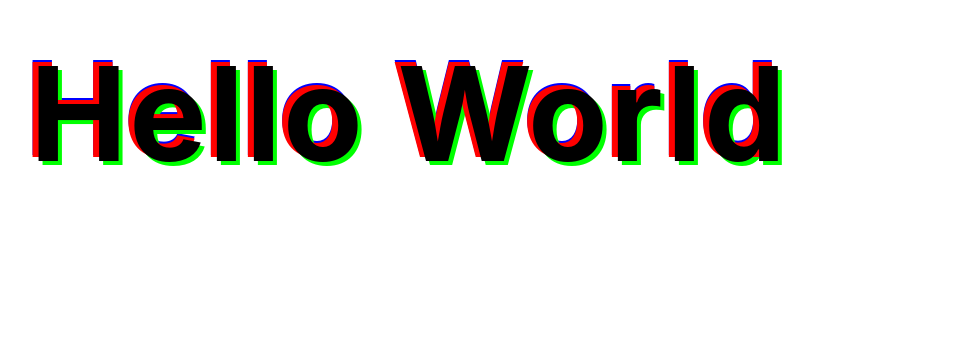
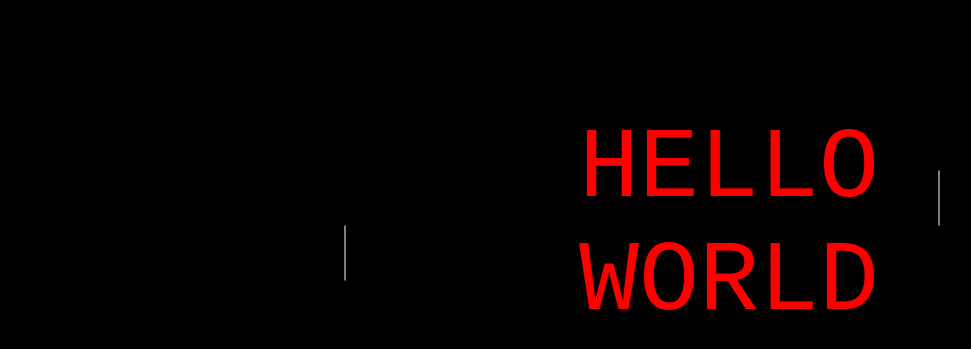
Before and after one commit to huynhlephuc/cool_css_scss, a React (Create React App) app: page / in a window 1280 px wide. Shown: the part 287-636 px from the top of the page, without its empty margins (231-1202 px from the left). Built offline with nearby package versions, Linux system fonts and the light colour scheme.

Commit message:
cut font

```diff
--- a/src/App.js
+++ b/src/App.js
@@ -3,14 +3,15 @@ import './assets/index.scss';
 // import { SlideCheckbox } from './components/checkbox/slide_checkbox';
 // import { ChangeFontColor } from './components/font/change_font_color';
 // import { SearchResponsive } from './components/search/search_responsive';
-import { LagText } from './components/font/lag_text';
+// import { LagText } from './components/font/lag_text';
+import FontCut from './components/font/font_cut';
 
 
 function App() {
   return (
     <div className="App">
       <header className="App-header">
-        <LagText />
+        <FontCut />
       </header>
     </div>
   );
--- /dev/null
+++ b/src/assets/font_style/font_cut.scss
@@ -0,0 +1,120 @@
+body {
+  font-family: monospace;
+  background-color: black;
+}
+
+.item {
+  position: fixed;
+  top: 50%;
+  left: 50%;
+  transform: translate(-50%, -50);
+  font-size: 100px;
+}
+
+.item::after {
+  position: absolute;
+  top: 0;
+  left: 0;
+  width: 100%;
+  content: attr(data-attr);
+  color: red;
+  clip-path: polygon(0 50%, 100% 50%, 0 50%, 0 50%, 0 50%);
+  animation: item_show 0.6s linear 1s 1 forwards;
+}
+
+@keyframes item_show {
+  from {
+    clip-path: polygon(0 50%, 100% 50%, 0 50%, 0 50%, 0 50%);
+  }
+  to {
+    clip-path: polygon(100% 0, 100% 50%, 100% 100%, 0 100%, 0 0);
+  }
+}
+
+.effect::after,
+.effect::before {
+  position: absolute;
+  bottom: 50%;
+  right: 0;
+  width: 100%;
+  height: 1px;
+  content: "";
+  background-color: #fff;
+  transform-origin: right;
+  z-index: 3;
+}
+
+.effect::after {
+    animation: ef_at 4.2s linear 1 forwards;
+}
+
+.effect::before {
+    animation: ef_bf 4.2s linear 1 forwards;
+}
+
+@keyframes ef_at {
+    0% {
+        width: 0;
+        right: 100%;
+        transform: none;
+    }
+    25% {
+        width: 100%;
+        right: 0;
+        transform: none;
+    }
+    50% {
+        width: 55px;
+        right: -20px;
+        transform: rotate(90deg);
+    }
+    100% {
+        width: 55px;
+        right: 110px;
+        transform: rotate(90deg);
+    }
+}
+
+
+@keyframes ef_bf {
+    0% {
+        width: 0;
+        right: 100%;
+        transform: none;
+    }
+    25% {
+        width: 100%;
+        right: 0;
+        transform: none;
+    }
+    50% {
+        width: 55px;
+        width: -20px;
+        transform: rotate(-90deg);
+    }
+    100% {
+        width: 55px;
+        right: 110%;
+        transform: rotate(-90deg);
+    }
+}
+
+.content {
+    position: absolute;
+    top: 0;
+    right: 0;
+    width: 100%;
+    background-color: #000;
+    z-index: 2;
+    clip-path: polygon(100% 0, 100% 0, 100% 100%, 100% 100%);
+    animation: content-show  content 1.8s linear 2.2s 1 forwards;
+}
+
+@keyframes content-show {
+    from {
+        clip-path: polygon(100% 0, 100% 0, 100% 100%, 100% 100%);
+    }
+    to {
+        clip-path: polygon(0 0, 100% 0, 100% 100%, 0% 100%);
+    }
+}
--- a/src/assets/index.scss
+++ b/src/assets/index.scss
@@ -6,4 +6,5 @@
 // @import './checkbox_css/slide_checkbox.scss';
 // @import './font_style/change_font_color.scss';
 // @import './search/search_responsive.scss';
-@import './font_style/lag_text.css';
+// @import './font_style/lag_text.css';
+@import './font_style//font_cut.scss';
--- /dev/null
+++ b/src/components/font/font_cut.jsx
@@ -0,0 +1,16 @@
+import React from "react";
+
+const FontCut = () => {
+  return (
+    <div style={{backgroundColor: 'black', width: '100%', height: '100vh'}}>
+      <div className="item" data-attr="HELLO WORLD">
+        HELLO WORLD
+        <div className="effect">
+            <div className="content">HELLO WORLD</div>
+        </div>
+      </div>
+    </div>
+  );
+};
+
+export default FontCut;
```
